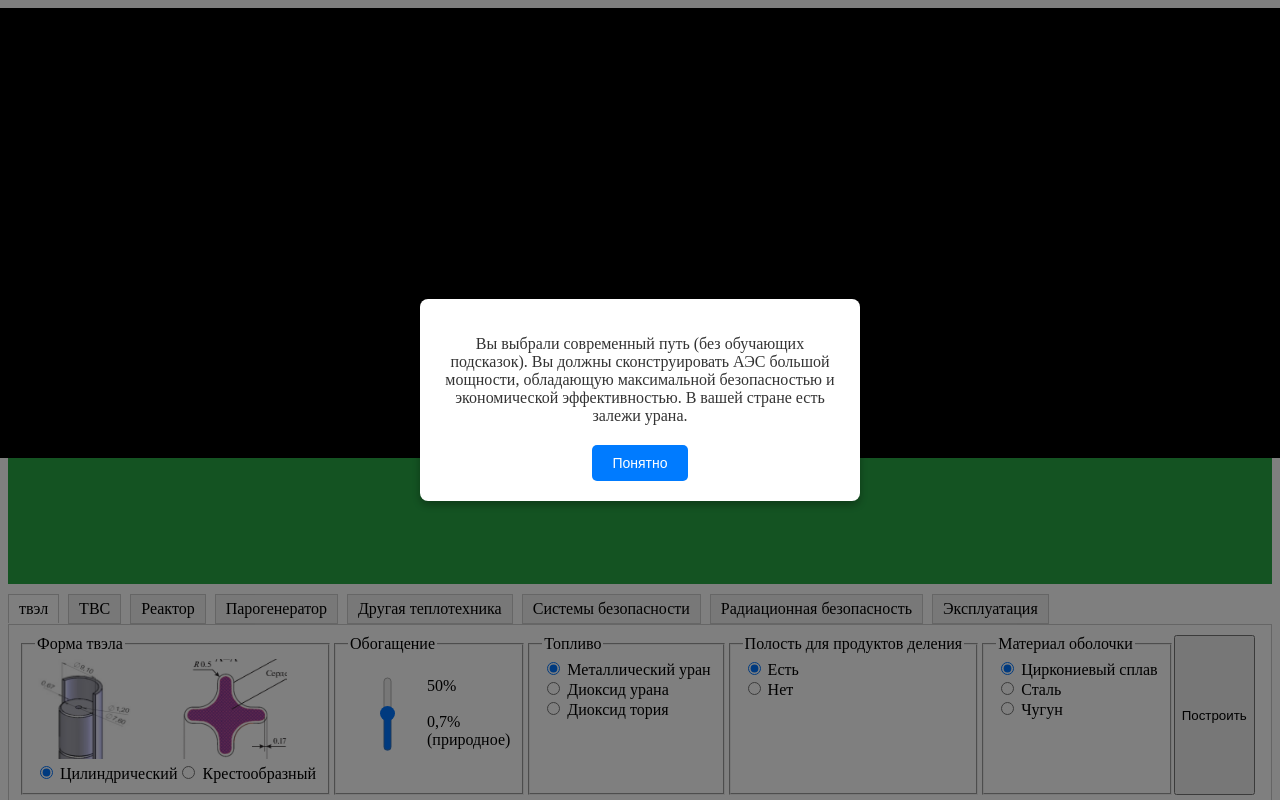
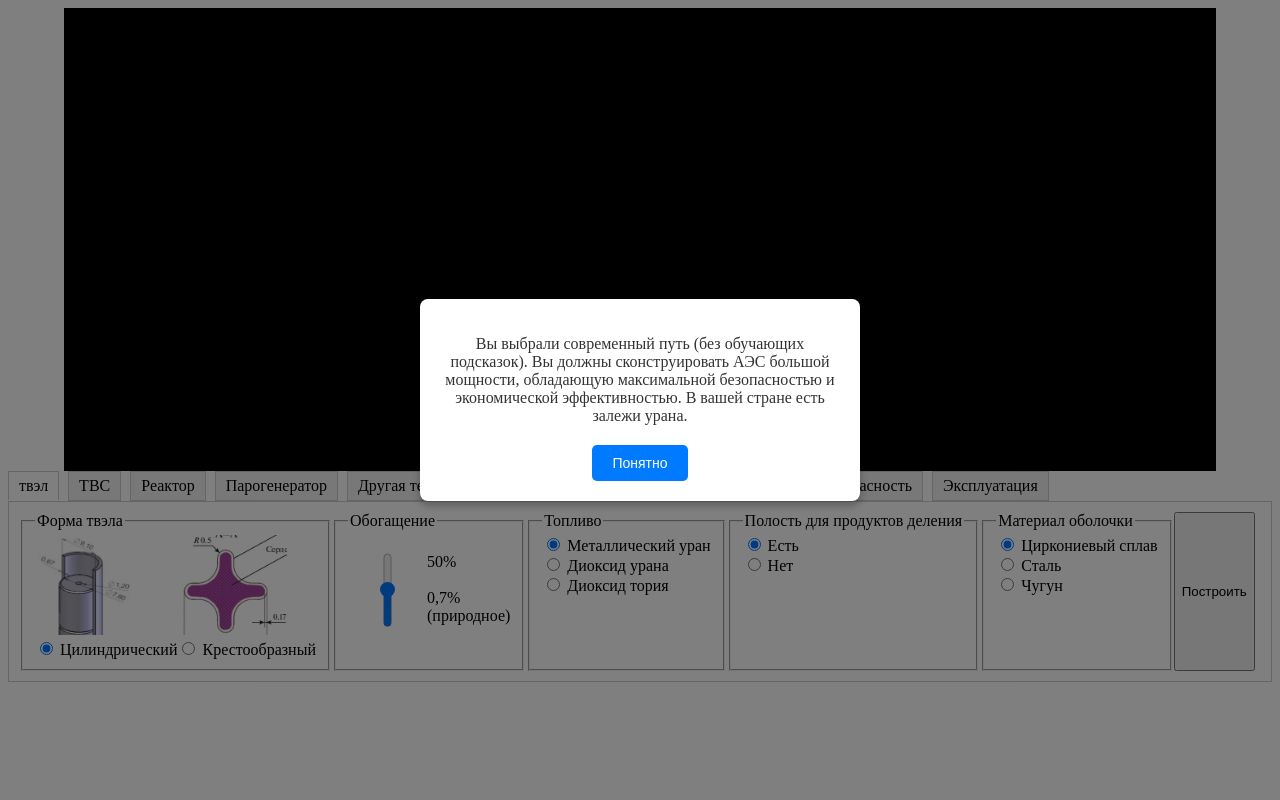
Before and after one commit to kirrillko/VKR_Nuka_sim, a Flask app: page /simulator in a window 1280 px wide. Run offline with Flask 3, Linux system fonts and the light colour scheme; some libraries are stand-ins or nearby versions.

Commit message:
доработана вёрстка симулятора, защита от неправильного ввода в авариях

```diff
--- a/templates/simulator.html
+++ b/templates/simulator.html
@@ -32,18 +32,18 @@
         }
 
         /* Стили для рабочей области */
-        .work-area {
-            width: 100%;
-            height: 60%;
-            background-color: #28a745; /* зелёный цвет */
-            margin-bottom: 10px;
-            display: flex;
-            justify-content: center;
-            align-items: center;
-            color: white;
-            font-size: 24px;
-            padding-bottom: 10%;
-        }
+        /*.work-area {*/
+        /*    width: 100%;*/
+        /*    height: 300px;*/
+        /*    background-color: #28a745; !* зелёный цвет *!*/
+        /*    margin-bottom: 10px;*/
+        /*    display: flex;*/
+        /*    justify-content: center;*/
+        /*    align-items: center;*/
+        /*    color: white;*/
+        /*    font-size: 24px;*/
+        /*    padding-bottom: 10%;*/
+        /*}*/
 
         /* Ползунок */
         .slider-container {
@@ -707,8 +707,8 @@
         <button id="Start">Пуск</button>
         <button id="Stop">Останов</button>
 <!--        <button id="test">Тест</button>-->
-        <button id="reset">Сброс</button>
-        <button id="analysis">Анализ</button>
+<!--        <button id="reset">Сброс</button>-->
+<!--        <button id="analysis">Анализ</button>-->
     </fieldset>
     <fieldset>
         <legend>Небольшие инциденты</legend>
@@ -856,13 +856,72 @@ explainTask('Вы выбрали современный путь (без обу
 <script src="https://cdnjs.cloudflare.com/ajax/libs/three.js/r128/three.min.js"></script>
 <script>
 // Основная функция
+
+//старая реализация окошка графики
+
+// const scene = new THREE.Scene();
+// const camera = new THREE.PerspectiveCamera(75, 600 / 400, 0.1, 1000);
+// const renderer = new THREE.WebGLRenderer();
+// renderer.setSize(1400, 450);
+// renderer.setClearColor(0xffffff);
+// document.getElementById('three-container').appendChild(renderer.domElement);
+
+// новая реализация
 const scene = new THREE.Scene();
-const camera = new THREE.PerspectiveCamera(75, 600 / 400, 0.1, 1000);
-// camera.position.z = 5;
-const renderer = new THREE.WebGLRenderer();
-renderer.setSize(1400, 450);
+const camera = new THREE.PerspectiveCamera(75, 1400 / 450, 0.1, 1000); // Сохраняем исходное соотношение
+const renderer = new THREE.WebGLRenderer({ antialias: true });
 renderer.setClearColor(0xffffff);
+
+// Рассчитываем исходное соотношение сторон
+const originalAspectRatio = 0.8*1400 / 450; // ≈ 3.11
+
+function updateRendererSize() {
+    // Максимально доступная высота (% от высоты экрана)
+    const maxHeight = window.innerHeight * 0.75;
+
+    // Рассчитываем ширину на основе исходного соотношения
+    let width = maxHeight * originalAspectRatio;
+    let height = maxHeight;
+
+    // Проверяем, не превышает ли ширина 90% ширины экрана
+    if(width > window.innerWidth * 0.9) {
+        width = window.innerWidth * 0.9;
+        height = width / originalAspectRatio;
+    }
+
+    renderer.setSize(width, height);
+    camera.aspect = originalAspectRatio;
+    camera.updateProjectionMatrix();
+
+    // Центрируем контейнер
+    const container = document.getElementById('three-container');
+    container.style.width = `${width}px`;
+    container.style.height = `${height}px`;
+    container.style.margin = '0 auto';
+}
+
+// Инициализация
+updateRendererSize();
+window.addEventListener('resize', updateRendererSize);
+
 document.getElementById('three-container').appendChild(renderer.domElement);
+
+// CSS
+const style = document.createElement('style');
+style.textContent = `
+    #three-container {
+        max-width: 90vw;
+        max-height: 60vh;
+        position: relative;
+        overflow: hidden;
+    }
+
+    canvas {
+        width: 100% !important;
+        height: 100% !important;
+    }
+`;
+document.head.appendChild(style);
 
 // Константы для координат
 const xCoord = -5;
@@ -890,6 +949,9 @@ class AesStatusSystem {
         this.isTeplo = false;
         this.isSB = false;
         this.isRadBez = false;
+
+        //поле аварий
+        this.isBroken = false;
     }
 
   activateSystem(systemName) {
@@ -2385,6 +2447,7 @@ document.getElementById('Stop').addEventListener('click', function() {
 });
 
 document.getElementById('debrise').addEventListener('click', function() {
+    if (!aesStatus.isBroken && aesStatus.isReadyToWork()) {
         if (aesData.isADF()) {
             greenAlert('Успех! Посторонние предметы не попали в активную зону благодаря антидебризным фильтрам.')
         }
@@ -2393,9 +2456,13 @@ document.getElementById('debrise').addEventListener('click', function() {
             printElement(peregruzGeo.width, peregruzGeo.height, peregruzGeo.x, peregruzGeo.y, 'static/accidents_vver/перегрузочная машина.png');
             yellowAlert('Из-за отсутсвия АДФ посторонние предметы в I контуре попали в активную зону и вызвали коррозию. Это привело к необходимости остановить реактор и заменить повреждённые ТВС. Это нанесло экономический ущерб.')
         }
+    } else {
+        errorAlert('АЭС не готова к симуляции аварий')
+    }
 });
 
 document.getElementById('corrosion').addEventListener('click', function() {
+    if (!aesStatus.isBroken && aesStatus.isReadyToWork()) {
         if (aesData.isNoCorrosion()) {
             greenAlert('Успех! Вы выбрали подходящий материал оболочки. Установка выдерживает коррозию.')
         } else {
@@ -2403,18 +2470,34 @@ document.getElementById('corrosion').addEventListener('click', function() {
             printElement(peregruzGeo.width, peregruzGeo.height, peregruzGeo.x, peregruzGeo.y, 'static/accidents_vver/перегрузочная машина.png');
             yellowAlert('Установка не выдерживает коррозию в активной зоне. Произошла разгерметизация оболочек твэлов. Пришлось перезагрузить реактор и заменить все ТВС.')
         }
+    } else {
+        errorAlert('АЭС не готова к симуляции аварий')
+    }
 });
 
 document.getElementById('stop_gzn').addEventListener('click', function() {
+    if (!aesStatus.isBroken && aesStatus.isReadyToWork()) {
         loopsHandler.handle(aesData);
+    } else {
+        errorAlert('АЭС не готова к симуляции аварий')
+    }
+
 });
 
 document.getElementById('stop_electro').addEventListener('click', function() {
+    if (!aesStatus.isBroken && aesStatus.isReadyToWork()) {
         dieselHandler.handle(aesData);
+    } else {
+        errorAlert('АЭС не готова к симуляции аварий')
+    }
 });
 
 document.getElementById('tsunami').addEventListener('click', function() {
+    if (!aesStatus.isBroken && aesStatus.isReadyToWork()) {
         geHandler.handle(aesData);
+    } else {
+        errorAlert('АЭС не готова к симуляции аварий')
+    }
 });
 
 </script>
```
Lines whose indentation alone changed are shown as unchanged.
